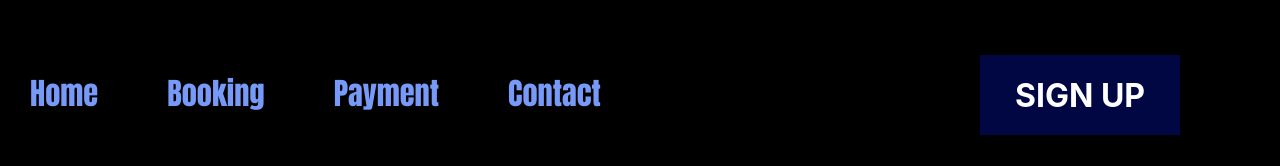
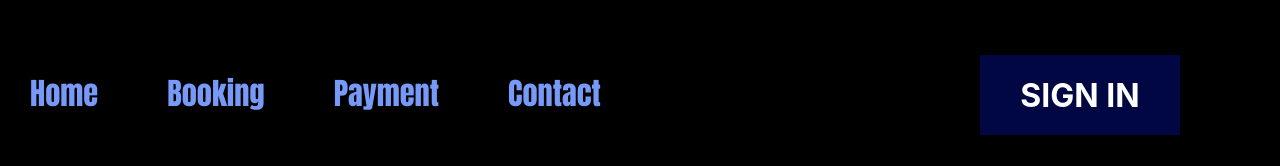
Before and after one commit to beatrice168/iBuss, a React (Create React App) app in the folder client/i-bus/: page / in a window 1280 px wide. Shown: the top 166 px of the page. Built offline with nearby package versions, Linux system fonts and the light colour scheme.

Commit message:
Sign up to Sign in

```diff
--- a/client/i-bus/src/App.js
+++ b/client/i-bus/src/App.js
@@ -3,7 +3,7 @@ import Navbar from './components/Navbar';
 import Home from './components/Home';
 import { Routes, Route } from "react-router-dom";
 import Booking from './components/Booking'
-import Signup from './components/Signup'
+import Signup from './components/Signin'
 
 
 function App() {
--- a/client/i-bus/src/components/Home.js
+++ b/client/i-bus/src/components/Home.js
@@ -10,7 +10,7 @@ function Home() {
     <img className='home-image' src='/images/Homeimage.jpg' alt='Homeimage' />
     <div className='sign-up-div'>
     <NavLink className='sign-up' to='/components/Signup'>
-        SIGN UP
+        SIGN IN
       </NavLink>
     </div>
 
--- /dev/null
+++ b/client/i-bus/src/components/Signin.js
@@ -0,0 +1,8 @@
+import React from 'react'
+
+function Signin() {
+  return (
+    <div>Signin</div>
+  )
+}
+export default Signin
--- a/client/i-bus/src/components/Signup.js
+++ /dev/null
@@ -1,8 +0,0 @@
-import React from 'react'
-
-function Signup() {
-  return (
-    <div>Signup</div>
-  )
-}
-export default Signup
```
